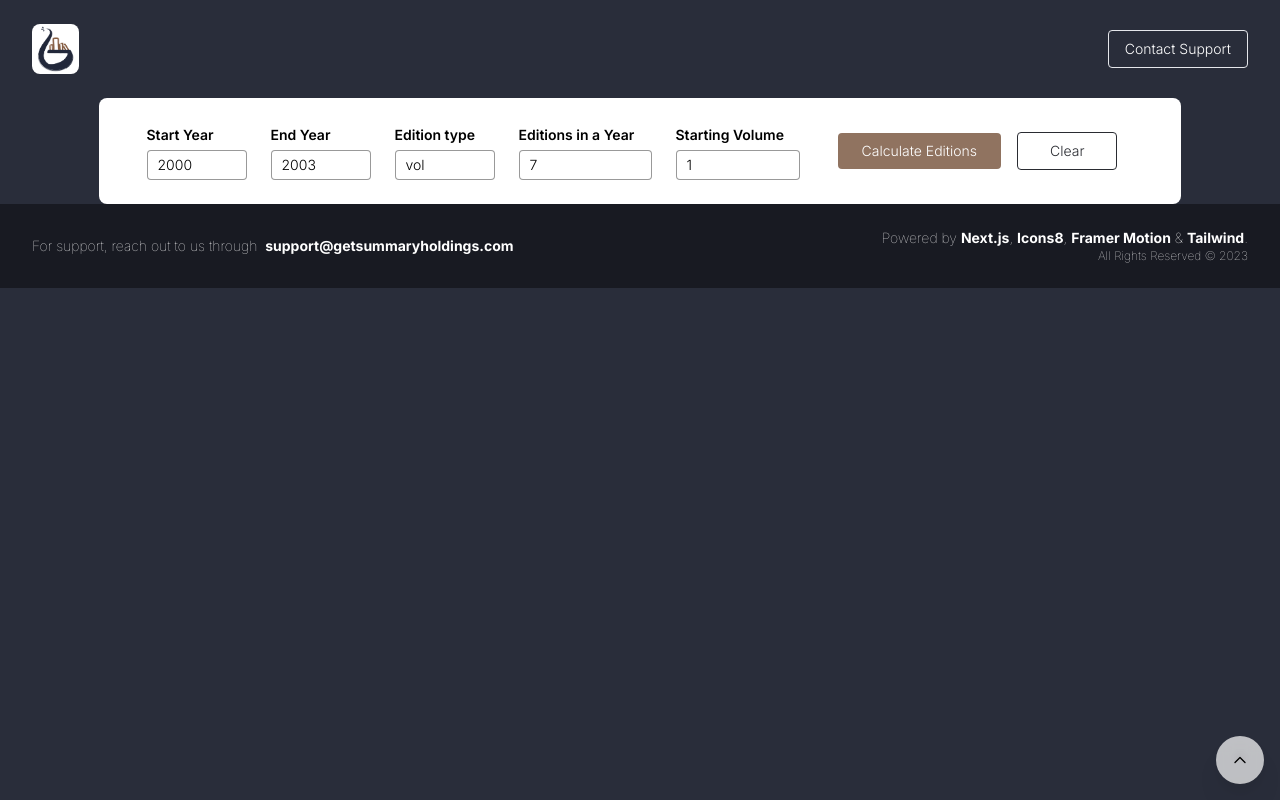
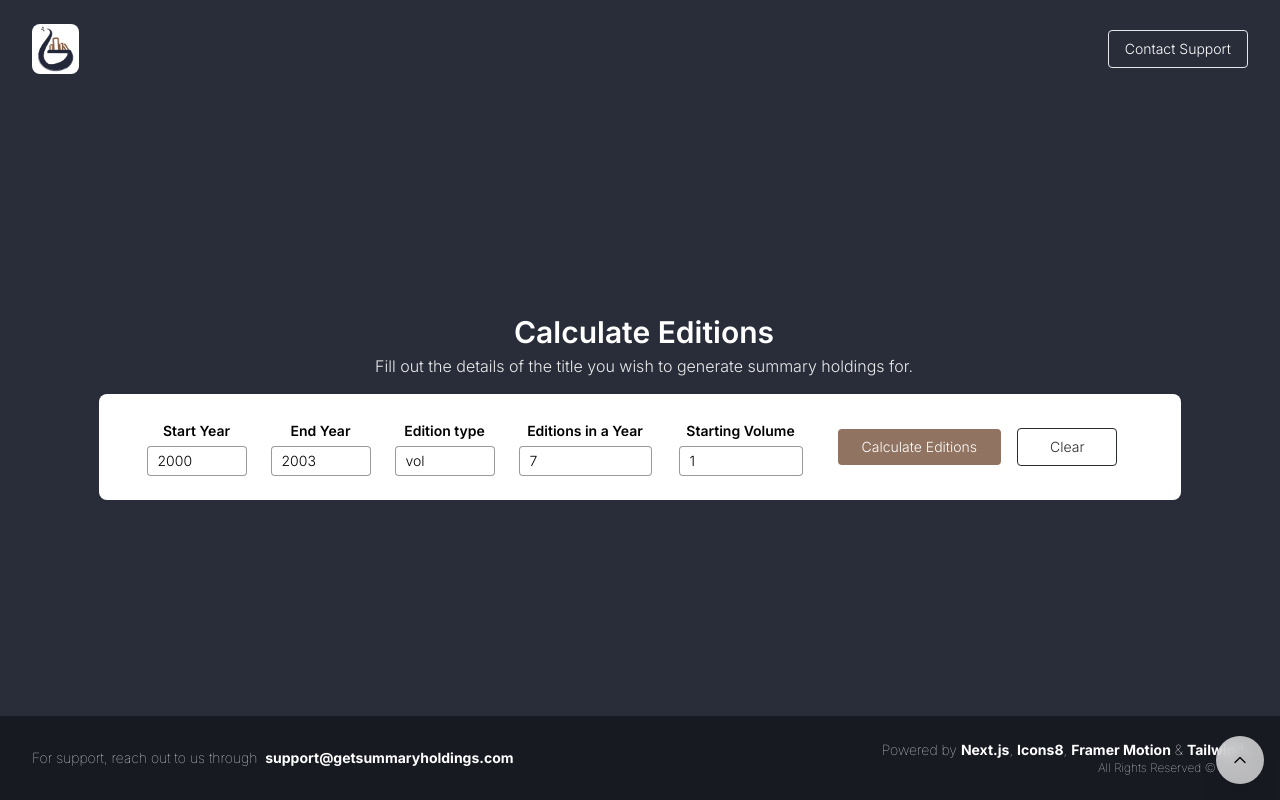
Before and after one commit to jjose14-Jacob-Jose/getSummaryHoldings, a Next.js app: page / in a window 1280 px wide. Built offline with nearby package versions, Linux system fonts and the light colour scheme.

Commit message:
t_54-Add_homeUrl

```diff
--- a/src/app/page.js
+++ b/src/app/page.js
@@ -2,6 +2,8 @@ import UserInputs from '@/components/UserInputs'
 import BackToTopButton from '@/components/static/BackToTopButton'
 import Footer from '@/components/static/Footer'
 import Header from '@/components/static/Header'
+import InputsWrapper from '@/components/wrappers/InputsWrapper'
+import ResultsWrapper from '@/components/wrappers/ResultsWrapper'
 
 /**
  * Server component for the landing page of the site. Displays the tool.
@@ -10,10 +12,10 @@ import Header from '@/components/static/Header'
  */
 export default function LandingPage() {
 	return (
-		<main className='max-w-[1500px] m-auto'>
+		<main className='max-w-[1500px] m-auto min-h-screen flex flex-col'>
             <Header />
 			<BackToTopButton />
-            <UserInputs/>
+            <InputsWrapper/>
 			<Footer />
         </main>
 		// <main className='m-auto min-h-screen flex flex-col'>
```
